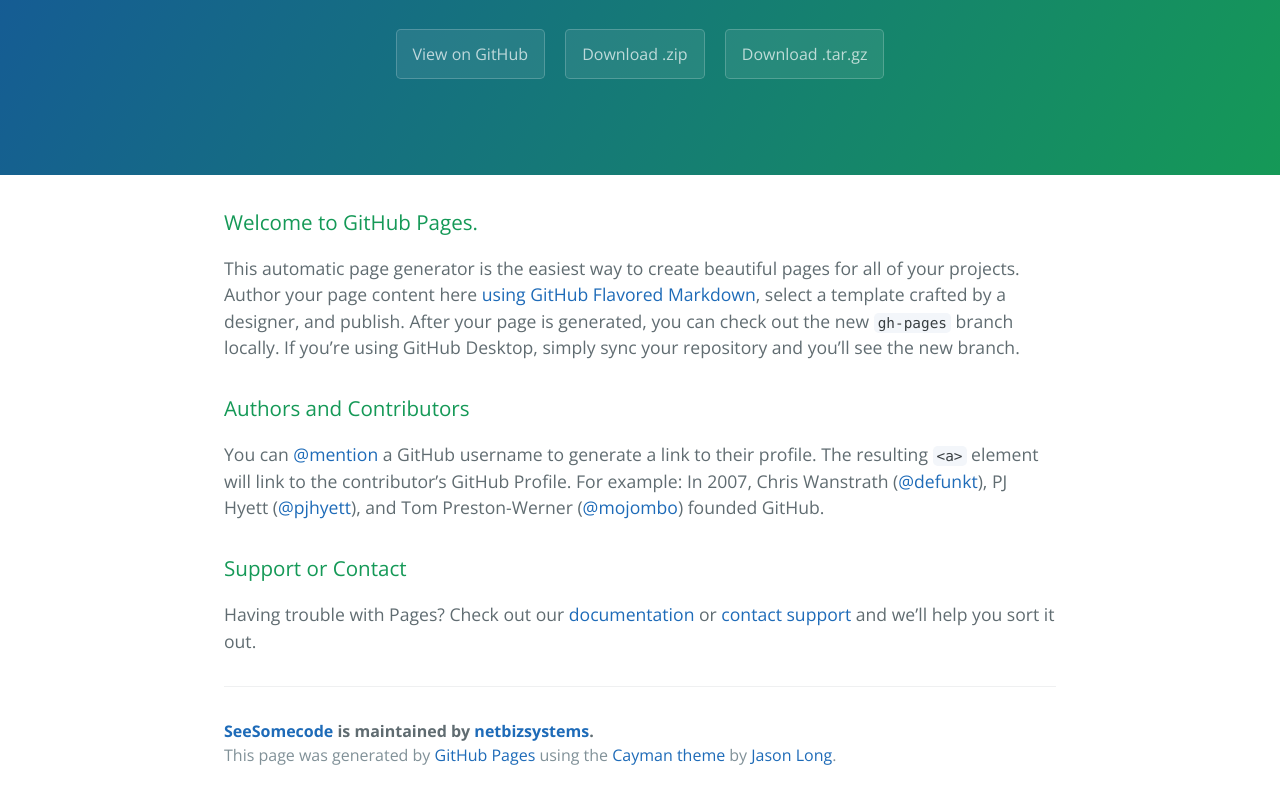
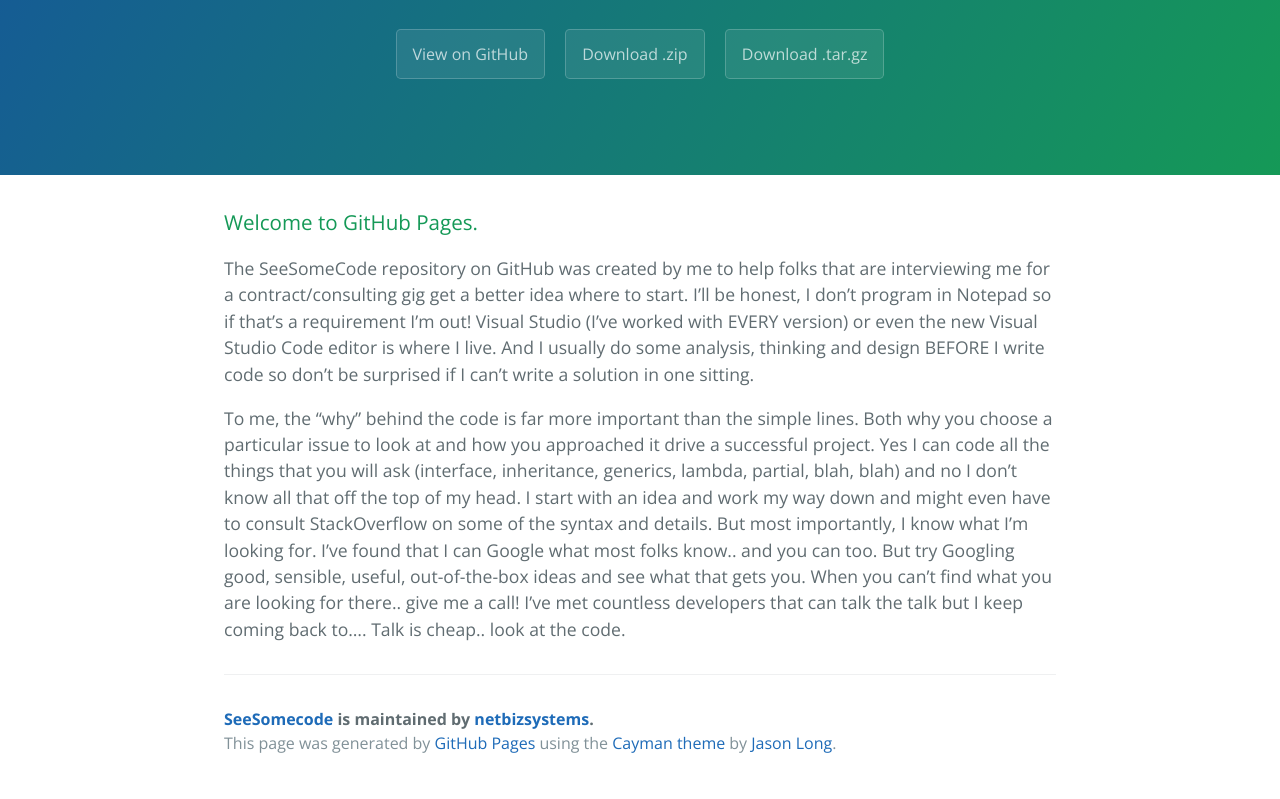
Before and after one commit to netbizsystems/SeeSomeCode, a plain HTML site: page index.html in a window 1280 px wide. Shown: the part 208-1007 px from the top of the page. Drawn offline with nearby package versions, Linux system fonts and the light colour scheme.

```diff
--- a/index.html
+++ b/index.html
@@ -22,17 +22,10 @@
       <h3>
 <a id="welcome-to-github-pages" class="anchor" href="#welcome-to-github-pages" aria-hidden="true"><span class="octicon octicon-link"></span></a>Welcome to GitHub Pages.</h3>
 
-<p>This automatic page generator is the easiest way to create beautiful pages for all of your projects. Author your page content here <a href="https://guides.github.com/features/mastering-markdown/">using GitHub Flavored Markdown</a>, select a template crafted by a designer, and publish. After your page is generated, you can check out the new <code>gh-pages</code> branch locally. If you’re using GitHub Desktop, simply sync your repository and you’ll see the new branch.</p>
+<p>The SeeSomeCode repository on GitHub was created by me to help folks that are interviewing me for a contract/consulting gig get a better idea where to start.  I’ll be honest, I don’t program in Notepad so if that’s a requirement I’m out!  Visual Studio (I’ve worked with EVERY version) or even the new Visual Studio Code editor is where I live.  And I usually do some analysis, thinking and design BEFORE I write code so don’t be surprised if I can’t write a solution in one sitting.</p>
 
-<h3>
-<a id="authors-and-contributors" class="anchor" href="#authors-and-contributors" aria-hidden="true"><span class="octicon octicon-link"></span></a>Authors and Contributors</h3>
-
-<p>You can <a href="https://github.com/blog/821" class="user-mention">@mention</a> a GitHub username to generate a link to their profile. The resulting <code>&lt;a&gt;</code> element will link to the contributor’s GitHub Profile. For example: In 2007, Chris Wanstrath (<a href="https://github.com/defunkt" class="user-mention">@defunkt</a>), PJ Hyett (<a href="https://github.com/pjhyett" class="user-mention">@pjhyett</a>), and Tom Preston-Werner (<a href="https://github.com/mojombo" class="user-mention">@mojombo</a>) founded GitHub.</p>
-
-<h3>
-<a id="support-or-contact" class="anchor" href="#support-or-contact" aria-hidden="true"><span class="octicon octicon-link"></span></a>Support or Contact</h3>
-
-<p>Having trouble with Pages? Check out our <a href="https://help.github.com/pages">documentation</a> or <a href="https://github.com/contact">contact support</a> and we’ll help you sort it out.</p>
+<p>To me, the “why” behind the code is far more important than the simple lines. Both why you choose a particular issue to look at and how you approached it drive a successful project. Yes I can code all the things that you will ask (interface, inheritance, generics, lambda, partial, blah, blah) and no I don’t know all that off the top of my head. I start with an idea and work my way down and might even have to consult StackOverflow on some of the syntax and details. But most importantly, I know what I’m looking for. I’ve found that I can Google what most folks know.. and you can too. But try Googling good, sensible, useful, out-of-the-box ideas and see what that gets you. When you can’t find what you are looking for there.. give me a call!
+I’ve met countless developers that can talk the talk but I keep coming back to…. Talk is cheap.. look at the code.</p>
 
       <footer class="site-footer">
         <span class="site-footer-owner"><a href="https://github.com/netbizsystems/SeeSomeCode">SeeSomecode</a> is maintained by <a href="https://github.com/netbizsystems">netbizsystems</a>.</span>
```
Also changed, not shown: params.json (+1 -1 lines).
